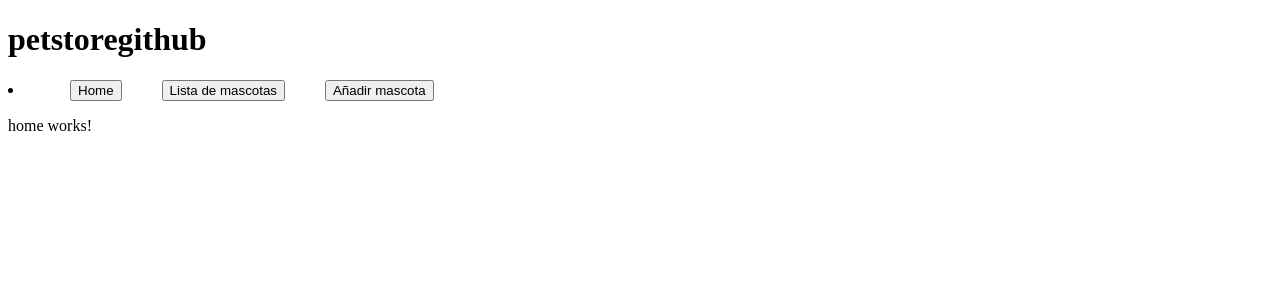
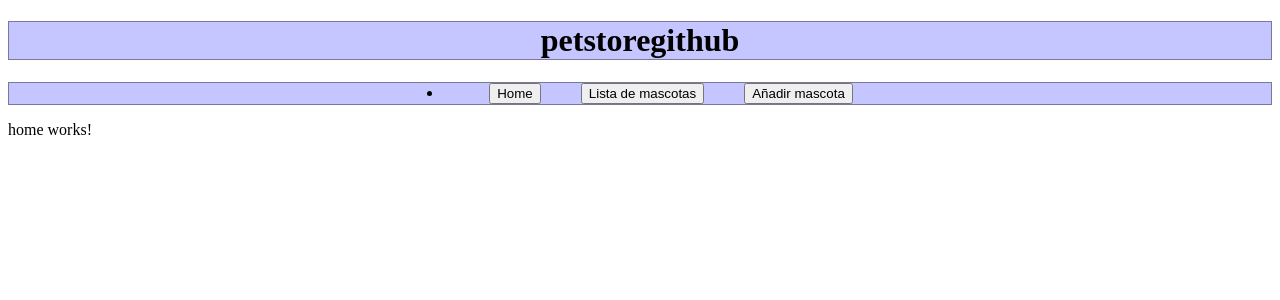
Before and after one commit to AaronVN/petstoretest, an Angular app: page /home in a window 1280 px wide. Shown: the top 300 px of the page. Built offline with nearby package versions, Linux system fonts and the light colour scheme.

Commit message:
Cambiado estilo de la página (tabbar)

```diff
--- a/src/app/app.component.css
+++ b/src/app/app.component.css
@@ -1,3 +1,8 @@
 ul {
-	display: inline;
+  display: inline;
 }
+div.tabbar,h1 {
+  background-color: #c5c5ff;
+  text-align: center;
+  border: 1px solid #78789b;
+}
```
